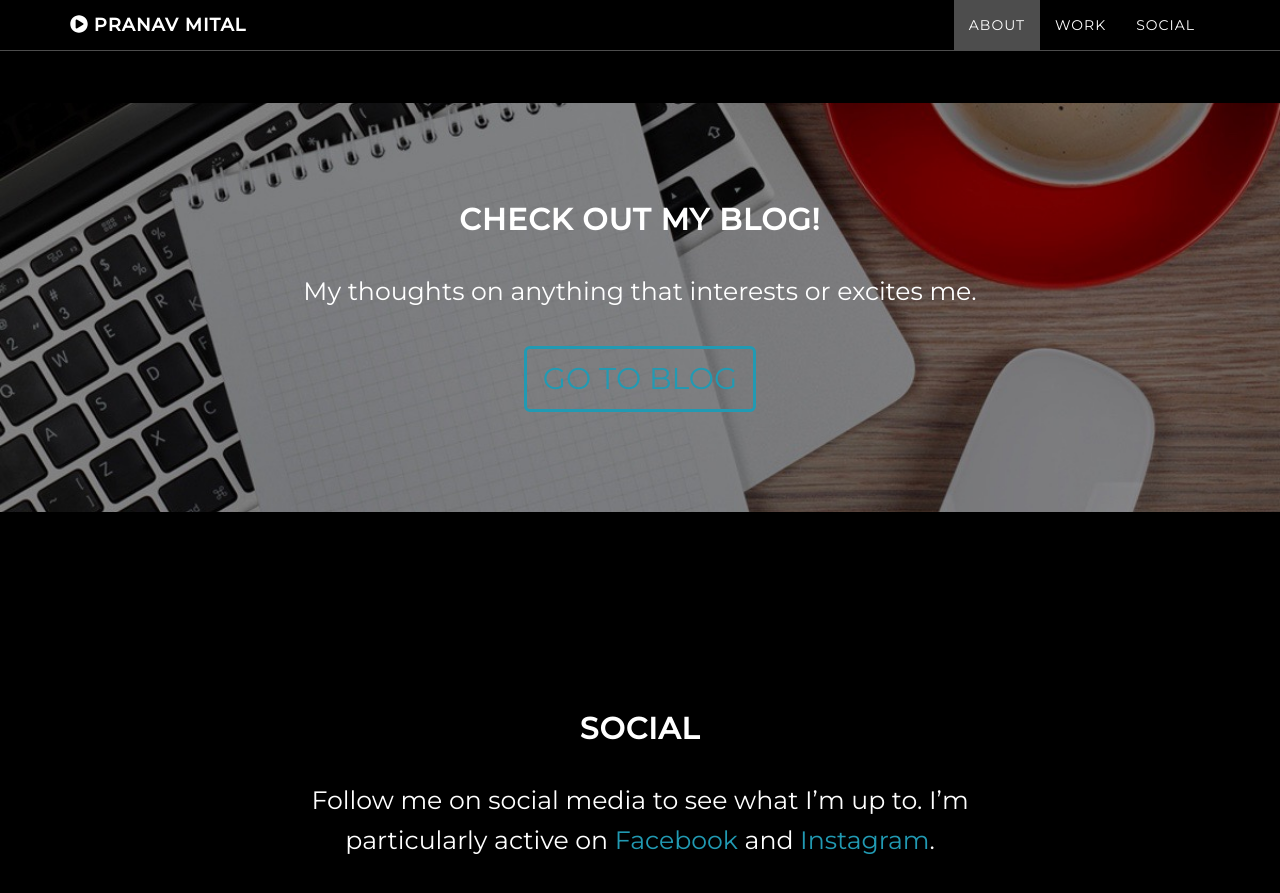
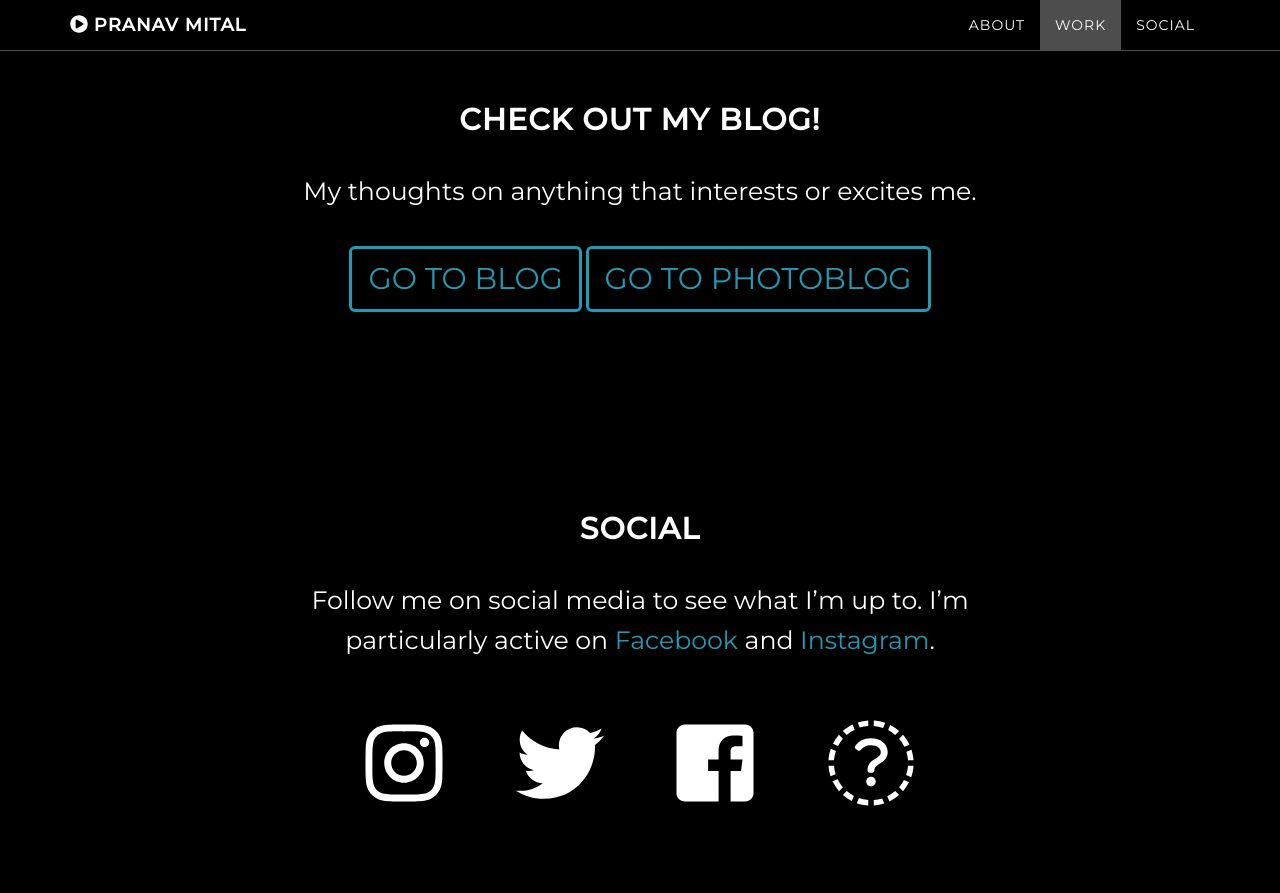
Before and after one commit to pranavmital/pranavmital.github.io, a Jekyll site: the page built from index.html, in a window 1280 px wide and 900 px high, scrolled down 1663 px. Shown: the top 893 px of the window. Built offline with Jekyll 4.4.1, drawn with Linux system fonts in a browser that asks for light colours; nearby versions of some CDN libraries; library files that are not in the unit come from our copies.

Commit message:
Revert "revert"
This reverts commit 691ec6d39e5844217a31eae78b4ca0f3c20c0cdd.

```diff
--- a/_includes/download.html
+++ b/_includes/download.html
@@ -1,6 +1,6 @@
     <!-- Download Section -->
-    <section id="blog" class="content-section text-center">
-        <div class="blog-section">
+    <section id="work" class="content-section text-center">
+        <div class="work-section">
             <div class="container">
                 <div class="col-lg-8 col-lg-offset-2">
                     <h2>Check out my blog!</h2>
@@ -9,6 +9,10 @@
                         font-size: 30px;
                         border: 3px solid #219ab3;
                         ">Go To Blog</a>
+                    <a href="http://photo.pranavmital.com" class="btn btn-default btn-lg" style="
+                        font-size: 30px;
+                        border: 3px solid #219ab3;
+                        ">Go To PhotoBlog</a>
                 </div>
             </div>
         </div>
```
